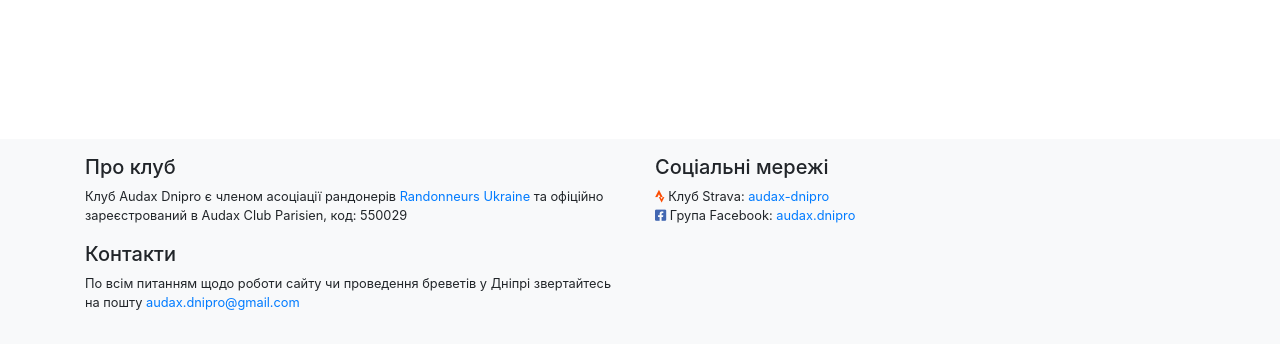
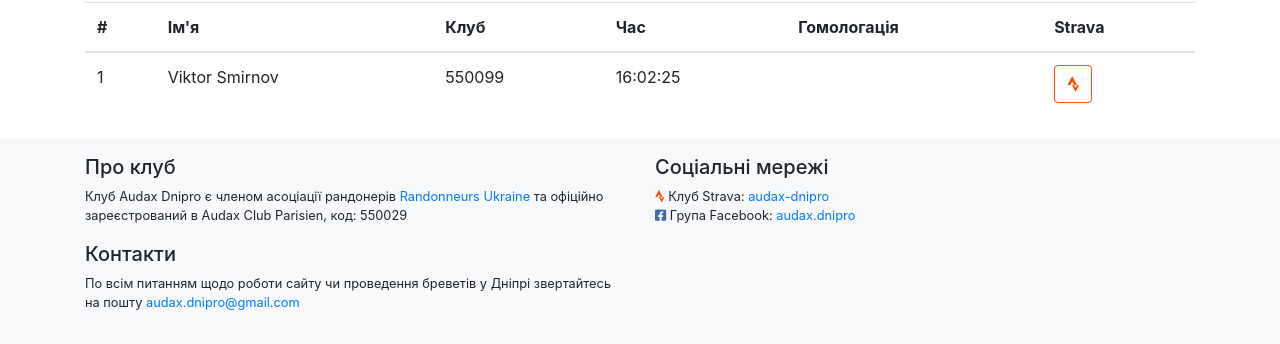
Before and after one commit to s-chizhik/audax.dp.ua, a Jekyll site: the page built from _brevets2020/06-06-brm300.html, in a window 1280 px wide and 1159 px high, cut to the strip 815-1159 px from the top of the window. Built offline with Jekyll 4.4.1, drawn with Linux system fonts in a browser that asks for light colours; nearby versions of some CDN libraries.

Commit message:
стили для кнопки страва, результаты, страва в таблице результатов, ссылки на регистрации

```diff
--- a/_brevets2020/05-09-brm200.html
+++ b/_brevets2020/05-09-brm200.html
@@ -38,6 +38,7 @@ brevet:
           result: '13:25:09'
           homologation: 749580
           medal: true
+          strava: https://www.strava.com/activities/3425026672
 
         - name: Sova Kyrylo
           club: 550099
--- a/_brevets2020/06-06-brm300.html
+++ b/_brevets2020/06-06-brm300.html
@@ -30,4 +30,13 @@ brevet:
         - {title: 'Финиш ТРЦ "Караван"', distance: , start: '14:12', finish: '25:00'}
 
     description: |
+
+    results:
+        - name: Viktor Smirnov
+          club: 550099
+          result: '16:02:25'
+          homologation:
+          medal: true
+          strava: https://www.strava.com/activities/3660977028
+
 ---
--- a/_brevets2020/06-27-brm200.html
+++ b/_brevets2020/06-27-brm200.html
@@ -1,6 +1,9 @@
 ---
 layout: brevet
 brevet:
+    active: true
+    registration_form: https://forms.gle/ag5XYoA5QfD4CsXR8
+
     distance: 200
     title: "Середньодніпровська дамба"
     start:
@@ -27,6 +30,5 @@ brevet:
         - {title: 'Финиш ТРЦ "Караван"', distance: 212, start: '12:15', finish: '19:30'}
 
     description: |
-        test
 
 ---
--- a/_brevets2020/07-11-brm300.html
+++ b/_brevets2020/07-11-brm300.html
@@ -1,6 +1,9 @@
 ---
 layout: brevet
 brevet:
+    active: true
+    registration_form: https://forms.gle/3oZVsLwCMUy4xTjKA
+
     distance: 300
     title: Дорога до Нікополя
     start:
--- a/_includes/footer_scripts.html
+++ b/_includes/footer_scripts.html
@@ -4,3 +4,5 @@
 
 <link rel="stylesheet" href="https://stackpath.bootstrapcdn.com/bootstrap/4.4.1/css/bootstrap.min.css" integrity="sha384-Vkoo8x4CGsO3+Hhxv8T/Q5PaXtkKtu6ug5TOeNV6gBiFeWPGFN9MuhOf23Q9Ifjh" crossorigin="anonymous">
 <link rel="stylesheet" href="https://cdnjs.cloudflare.com/ajax/libs/font-awesome/5.11.2/css/all.min.css" integrity="sha256-+N4/V/SbAFiW1MPBCXnfnP9QSN3+Keu+NlB+0ev/YKQ=" crossorigin="anonymous" />
+
+<link rel="stylesheet" href="/css/styles.css">
--- a/_layouts/brevet.html
+++ b/_layouts/brevet.html
@@ -78,6 +78,7 @@ layout: default
             <th>Клуб</th>
             <th>Час</th>
             <th>Гомологація</th>
+            <th>Strava</th>
         </tr>
         </thead>
         <tbody>
@@ -93,11 +94,17 @@ layout: default
                 {% else %}
                     {{result.result}}
                 {% endif %}
-
             </td>
 
 
             <td>{{result.homologation}}</td>
+            <td>
+                {% if result.strava %}
+                    <a href="{{result.strava}}" class="btn btn-outline-strava" target="_blank" rel="noreferrer,nofollow">
+                        <em class="fab fa-strava"></em>
+                    </a>
+                {% endif %}
+            </td>
         </tr>
         {% endfor %}
         </tbody>
--- /dev/null
+++ b/css/styles.css
@@ -0,0 +1,4 @@
+.btn-outline-strava {
+    color: #fc4c02;
+    border-color: #fc4c02;
+}
```
